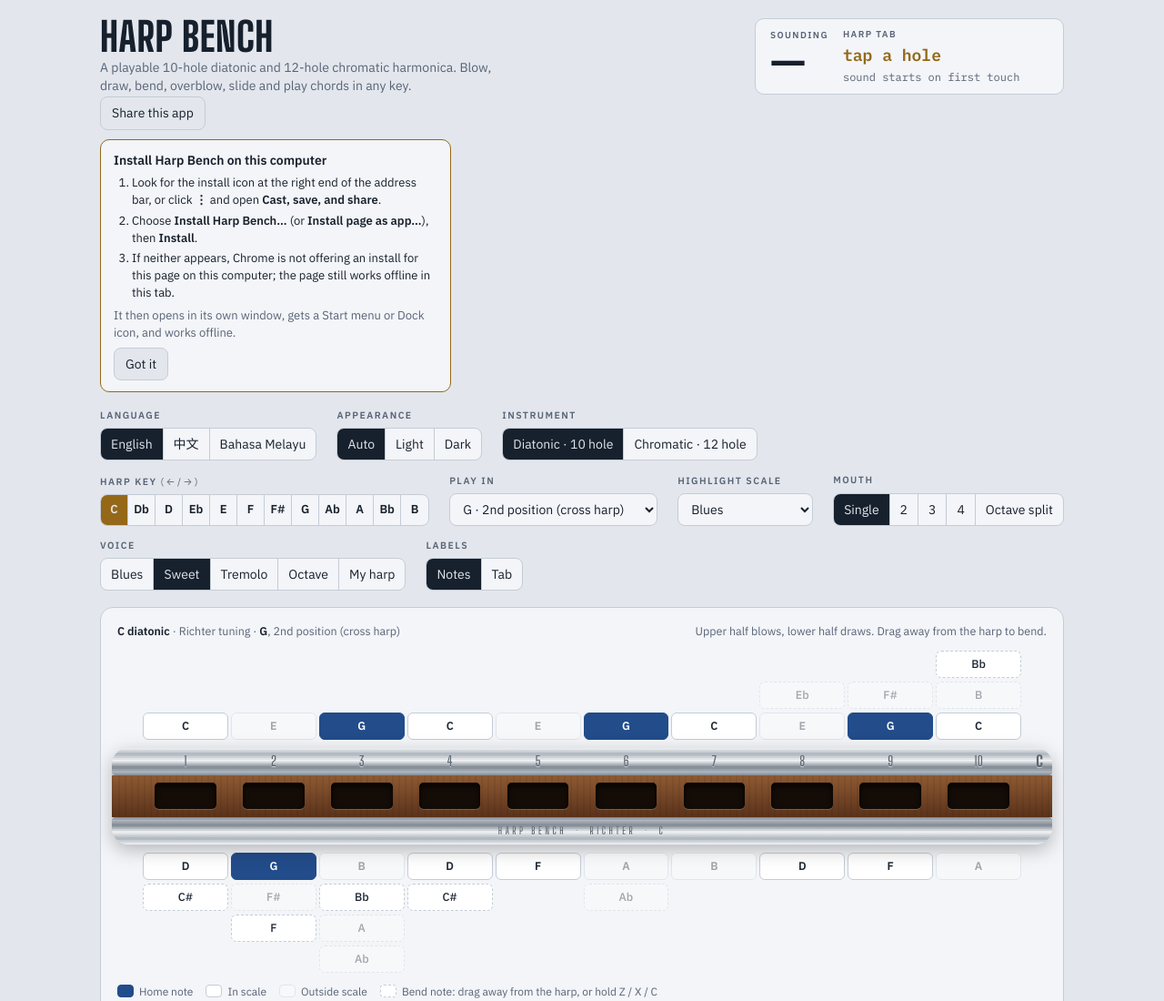
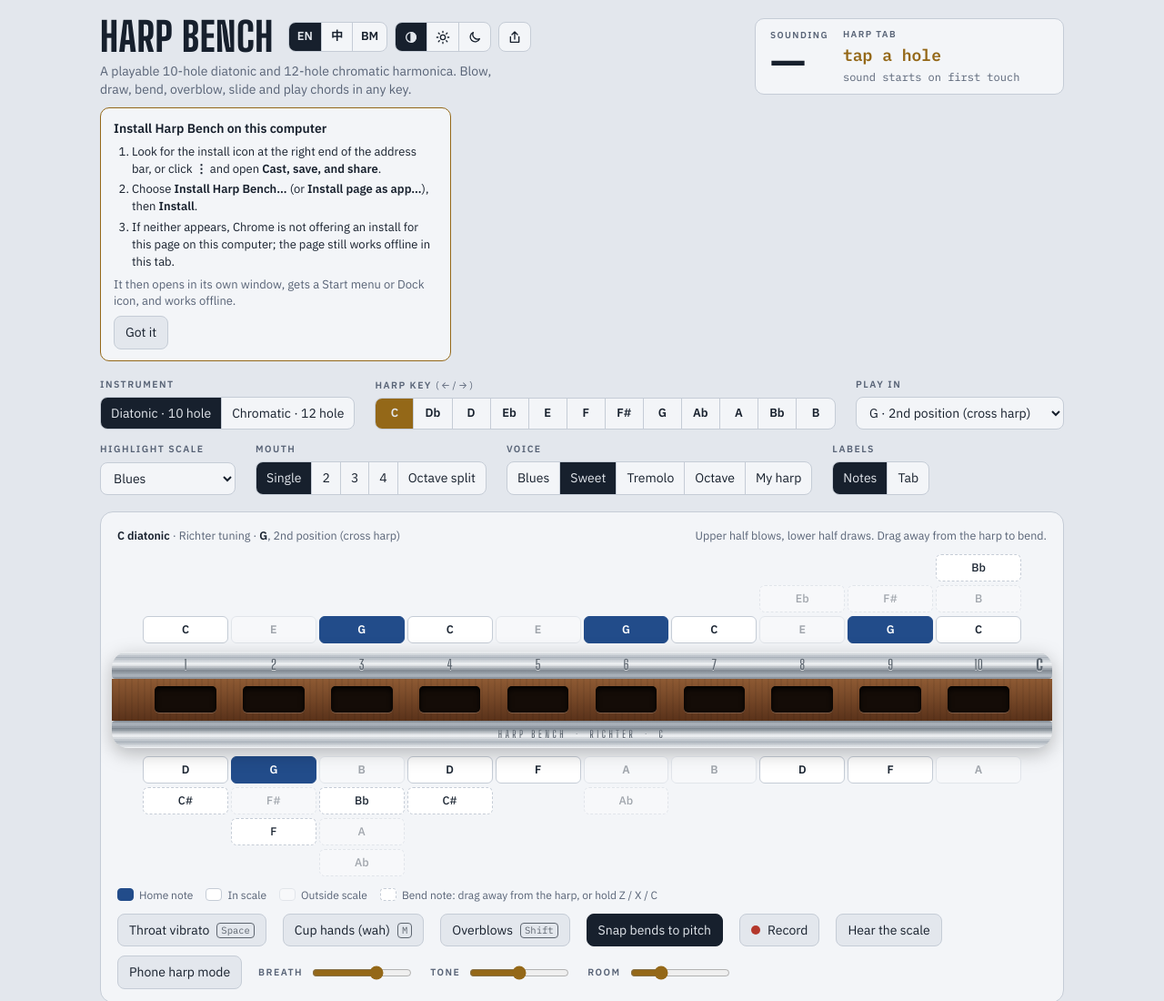
Before and after one commit to stanleywoosweeleong/HarpBench, a website: page index.html in a window 1280 px wide. Shown: the top 1100 px of the page at 91% size. Drawn offline with Linux system fonts and the light colour scheme.

Commit message:
Move language, appearance and share into small tools beside the title
Language becomes EN / 中 / BM, appearance three icons and share one icon
button, all on one row. Their two labelled blocks in the settings and the
Ready offline pill are gone, so the top of the page carries less text.

Co-Authored-By: Claude Fable 5.2 <noreply@anthropic.com>
Claude-Session: https://claude.ai/code/session_01FxmE5c8hkhEwC2Ym1VEdW2

```diff
--- a/index.html
+++ b/index.html
@@ -24,9 +24,24 @@ try{var t=JSON.parse(localStorage.getItem('harpbench')||'{}').theme;if(t==='ligh
 <div class="app" id="app">
   <header class="top">
     <div class="brand">
-      <h1>Harp Bench</h1>
+      <div class="brand-row">
+        <h1>Harp Bench</h1>
+        <div class="tools">
+          <div class="seg" id="langSeg" data-i18n-skip>
+            <button data-lang="en" lang="en" aria-pressed="true" aria-label="English" title="English">EN</button>
+            <button data-lang="zh" lang="zh-Hans" aria-pressed="false" aria-label="中文" title="中文">中</button>
+            <button data-lang="ms" lang="ms" aria-pressed="false" aria-label="Bahasa Melayu" title="Bahasa Melayu">BM</button>
+          </div>
+          <div class="seg" id="themeSeg" role="group" aria-label="Appearance">
+            <button data-theme-pick="auto" aria-pressed="true" aria-label="Auto" title="Follow this device's light or dark setting"><svg class="ico" viewBox="0 0 24 24" aria-hidden="true" fill="none" stroke="currentColor" stroke-width="2" stroke-linecap="round" stroke-linejoin="round"><circle cx="12" cy="12" r="8"/><path d="M12 4a8 8 0 0 1 0 16z" fill="currentColor"/></svg></button>
+            <button data-theme-pick="light" aria-pressed="false" aria-label="Light" title="Light"><svg class="ico" viewBox="0 0 24 24" aria-hidden="true" fill="none" stroke="currentColor" stroke-width="2" stroke-linecap="round" stroke-linejoin="round"><circle cx="12" cy="12" r="4"/><path d="M12 2v2M12 20v2M2 12h2M20 12h2M4.9 4.9l1.4 1.4M17.7 17.7l1.4 1.4M4.9 19.1l1.4-1.4M17.7 6.3l1.4-1.4"/></svg></button>
+            <button data-theme-pick="dark" aria-pressed="false" aria-label="Dark" title="Dark"><svg class="ico" viewBox="0 0 24 24" aria-hidden="true" fill="none" stroke="currentColor" stroke-width="2" stroke-linecap="round" stroke-linejoin="round"><path d="M20 14.5A8 8 0 0 1 9.5 4a8 8 0 1 0 10.5 10.5z"/></svg></button>
+          </div>
+          <button class="btn tool-btn" id="shareBtn" aria-haspopup="dialog" aria-label="Share this app" title="Share this app"><svg class="ico" viewBox="0 0 24 24" aria-hidden="true" fill="none" stroke="currentColor" stroke-width="2" stroke-linecap="round" stroke-linejoin="round"><path d="M12 15V3M7.5 7.5 12 3l4.5 4.5M5 11v9h14v-9"/></svg></button>
+        </div>
+      </div>
       <p>A playable 10-hole diatonic and 12-hole chromatic harmonica. Blow, draw, bend, overblow, slide and play chords in any key.</p>
-      <div class="app-bar"><button class="btn" id="installBtn" hidden>Install app</button><button class="btn" id="shareBtn" aria-haspopup="dialog">Share this app</button><span class="offline-pill" id="offlinePill" hidden>Ready offline</span></div>
+      <div class="app-bar"><button class="btn" id="installBtn" hidden>Install app</button></div>
       <div class="install-tip" id="iosHint" hidden role="note" aria-labelledby="iosHintTitle">
         <b id="iosHintTitle">Install Harp Bench on your iPhone</b>
         <p id="iosInApp" hidden>This page is open inside another app, which can't add apps to the Home Screen. Open it in Safari first: use the app's “Open in Safari” or browser button, or copy the address into Safari.</p>
@@ -56,20 +71,6 @@ try{var t=JSON.parse(localStorage.getItem('harpbench')||'{}').theme;if(t==='ligh
 
   <div class="rotate-tip"><span><b>Holding a phone?</b> Turn it sideways and it becomes the harmonica.</span><button class="btn" id="pocketBtn2">Phone harp mode</button></div>
   <section class="controls" aria-label="Instrument settings">
-    <div class="ctl"><span class="lbl">Language</span>
-      <div class="seg" id="langSeg" data-i18n-skip>
-        <button data-lang="en" lang="en" aria-pressed="true">English</button>
-        <button data-lang="zh" lang="zh-Hans" aria-pressed="false">中文</button>
-        <button data-lang="ms" lang="ms" aria-pressed="false">Bahasa Melayu</button>
-      </div>
-    </div>
-    <div class="ctl"><span class="lbl">Appearance</span>
-      <div class="seg" id="themeSeg">
-        <button data-theme-pick="auto" aria-pressed="true" title="Follow this device's light or dark setting">Auto</button>
-        <button data-theme-pick="light" aria-pressed="false">Light</button>
-        <button data-theme-pick="dark" aria-pressed="false">Dark</button>
-      </div>
-    </div>
     <div class="ctl"><span class="lbl">Instrument</span>
       <div class="seg" id="typeSeg">
         <button id="tDia" data-type="diatonic" aria-pressed="true">Diatonic · 10 hole</button>
--- a/js/i18n.js
+++ b/js/i18n.js
@@ -12,7 +12,6 @@ const T={
 'A playable 10-hole diatonic and 12-hole chromatic harmonica. Blow, draw, bend, overblow, slide and play chords in any key.':
  ['可弹奏的十孔布鲁斯口琴与十二孔半音阶口琴。吹、吸、压音、超吹、按键变音，任何调都能弹和弦。','Harmonika diatonik 10 lubang dan kromatik 12 lubang yang boleh dimainkan. Tiup, sedut, lentur, tiup lampau, slaid dan mainkan kord dalam apa-apa kunci.'],
 'Install app':['安装应用','Pasang aplikasi'],
-'Ready offline':['可离线使用','Sedia luar talian'],
 'Sounding':['正在发声','Berbunyi'],
 'Harp tab':['口琴谱','Tab harmonika'],
 'tap a hole':['点一个孔','ketik satu lubang'],
--- a/package.json
+++ b/package.json
@@ -1,6 +1,6 @@
 {
   "name": "harp-bench",
-  "version": "1.16.0",
+  "version": "1.17.0",
   "private": true,
   "description": "A playable harmonica PWA with a hymn songbook.",
   "scripts": {
--- a/pwa.js
+++ b/pwa.js
@@ -16,7 +16,6 @@
   if ('serviceWorker' in navigator && location.protocol !== 'file:') {
     window.addEventListener('load', () => {
       navigator.serviceWorker.register('sw.js').then(reg => {
-        navigator.serviceWorker.ready.then(() => { $('offlinePill').hidden = false; });
         if (reg.waiting && navigator.serviceWorker.controller) showUpdate(reg.waiting);
         reg.addEventListener('updatefound', () => {
           const w = reg.installing; if (!w) return;
--- a/styles.css
+++ b/styles.css
@@ -266,10 +266,16 @@ html.pocket-open, html.pocket-open body{overflow:hidden;height:100%;overscroll-b
 
 /* install + update affordances */
 .app-bar{display:flex;flex-wrap:wrap;gap:8px;align-items:center}
+.app-bar:not(:has(> :not([hidden]))){display:none}
+/* language, light/dark and share: small tools beside the title */
+.brand-row{display:flex;flex-wrap:wrap;align-items:center;justify-content:space-between;gap:8px 16px;margin-bottom:4px}
+.tools{display:flex;gap:8px;align-items:stretch}
+.tools .seg button{padding:6px 9px;display:inline-flex;align-items:center;justify-content:center;min-width:34px;font-size:13px;font-weight:600}
+.tool-btn{padding:6px 9px;background:var(--panel)}
+.ico{width:16px;height:16px;flex:none}
 .toast{position:fixed;left:50%;bottom:calc(16px + env(safe-area-inset-bottom,0px));transform:translateX(-50%);z-index:100;
   display:flex;gap:12px;align-items:center;background:var(--ink);color:var(--bg);border-radius:10px;padding:10px 14px;box-shadow:0 8px 24px rgba(0,0,0,.3);max-width:calc(100% - 32px)}
 .toast button{border:0;border-radius:7px;padding:6px 12px;background:var(--brass);color:var(--bg);font-weight:600;cursor:pointer}
-.offline-pill{font-size:11px;letter-spacing:.08em;text-transform:uppercase;color:var(--muted);border:1px solid var(--line);border-radius:999px;padding:3px 9px}
 
 /* songbook */
 .songbook{background:var(--panel);border:1px solid var(--line);border-radius:14px;padding:16px 18px;display:flex;flex-direction:column;gap:12px;min-width:0}
--- a/sw.js
+++ b/sw.js
@@ -1,6 +1,6 @@
 /* Harp Bench service worker: caches the whole app so it plays offline.
    Bump VERSION whenever any file changes so installed copies update. */
-const VERSION = 'harpbench-v1.16.0';
+const VERSION = 'harpbench-v1.17.0';
 const ASSETS = [
   './',
   'index.html',
```
Also changed, not shown: README.md.
